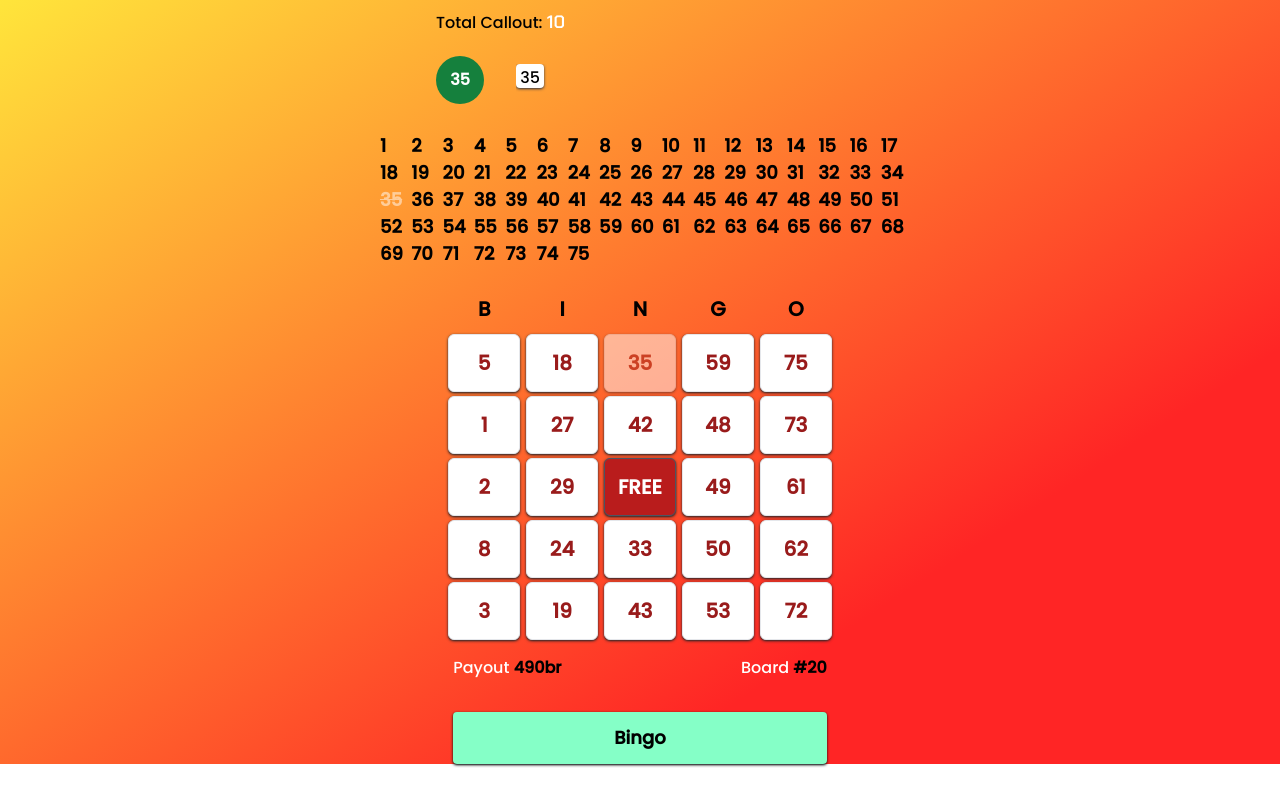
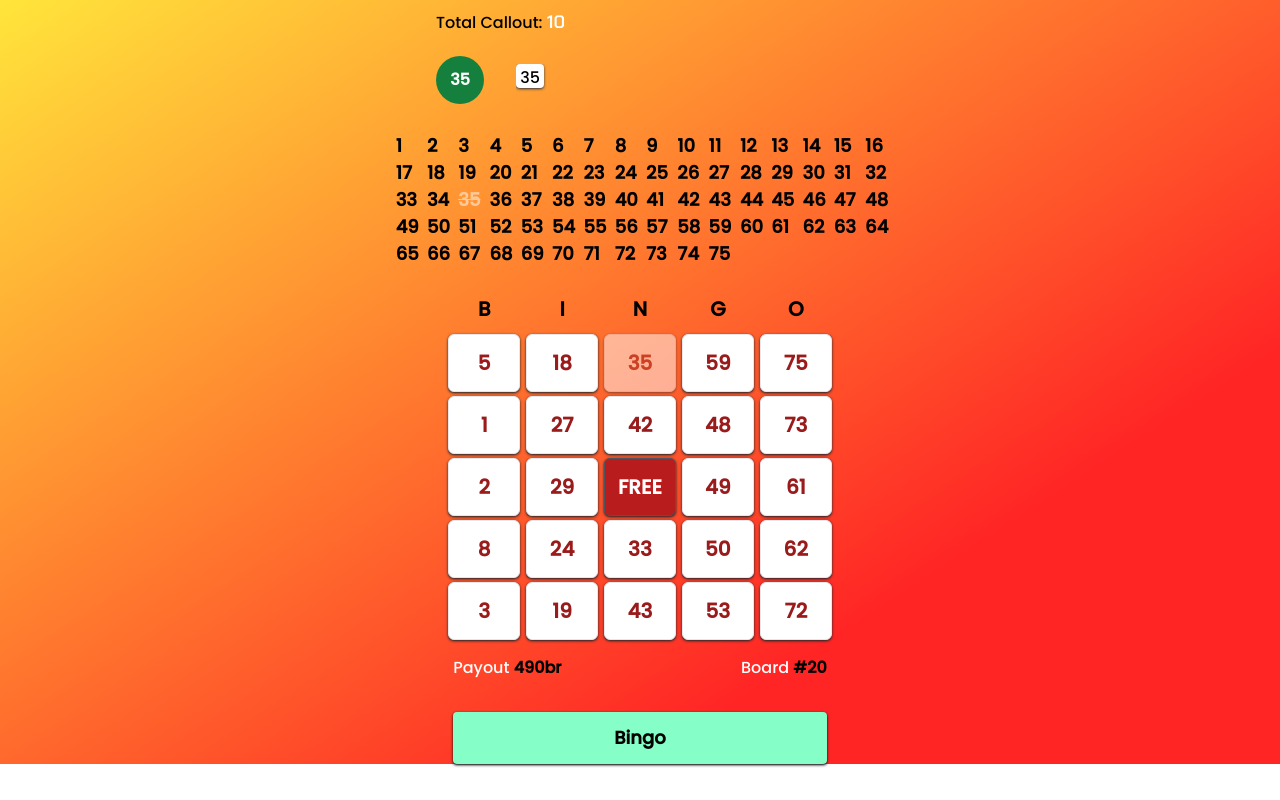
Before and after one commit to kid-us/Zusebingo-React, a React (Vite) app: page /play in a window 1280 px wide. Built offline with nearby package versions, Linux system fonts and the light colour scheme; no server answers; the HTML template or start-up script is replaced by a standard one.

Commit message:
Changing the deign of the 1-75 numbers

```diff
--- a/src/components/Game/Bingo75.tsx
+++ b/src/components/Game/Bingo75.tsx
@@ -6,7 +6,7 @@ const Bingo75 = ({ calledNum }: Props) => {
   const numbers = Array.from({ length: 75 }, (_, i) => i + 1);
   return (
     <div className="flex lg:justify-center ms:justify-center justify-start ms-1 my-7">
-      <div className="grid grid-cols-17 flex-wrap">
+      <div className="grid grid-cols-16 flex-wrap">
         {numbers.map((num) => (
           <p
             className={`text-black font-poppins mx-1 font-bold text-[18px] ${
--- a/tailwind.config.js
+++ b/tailwind.config.js
@@ -26,6 +26,7 @@ export default {
     },
     extend: {
       gridTemplateColumns: {
+        16: "repeat(16, minmax(0, 1fr))",
         17: "repeat(17, minmax(0, 1fr))",
         18: "repeat(18, minmax(0, 1fr))",
         19: "repeat(19, minmax(0, 1fr))",
```
